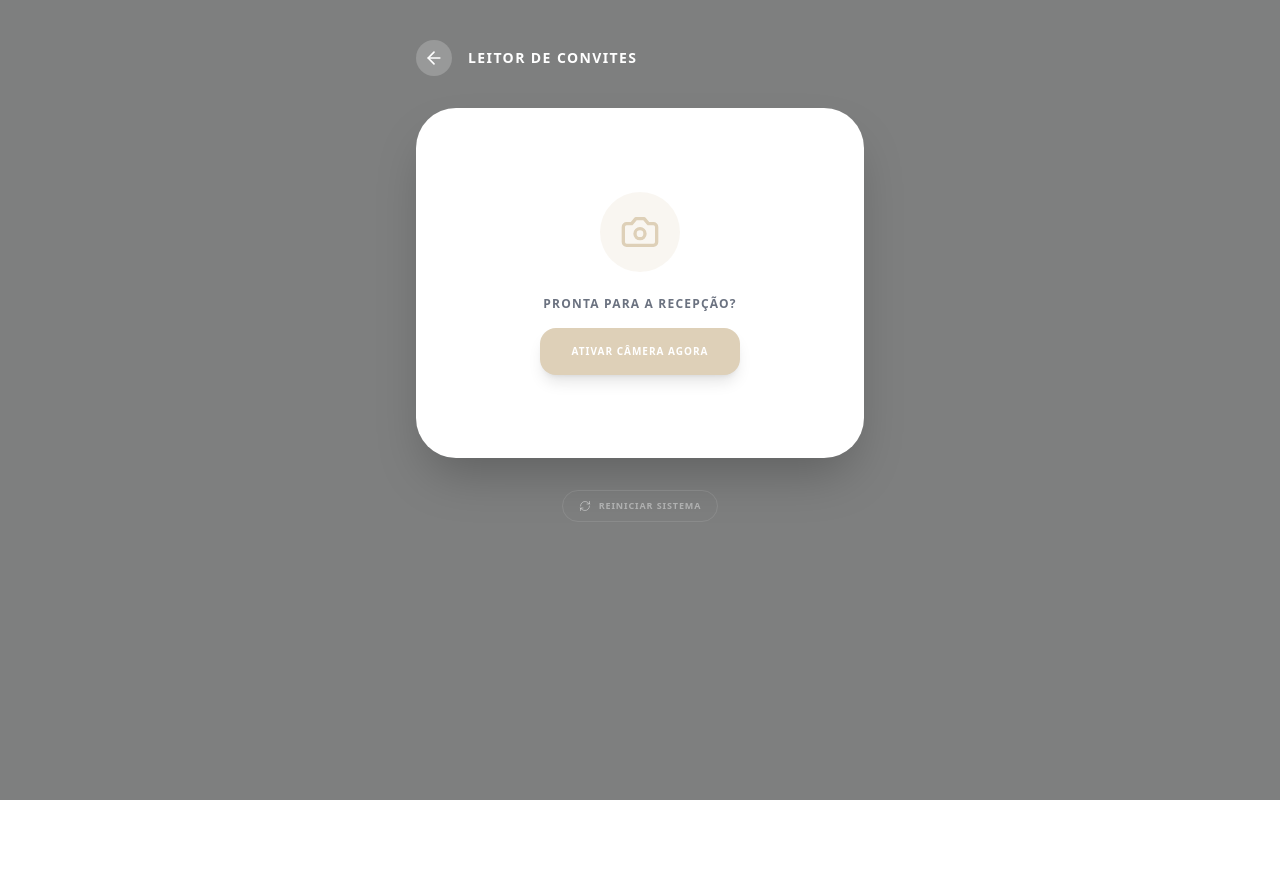
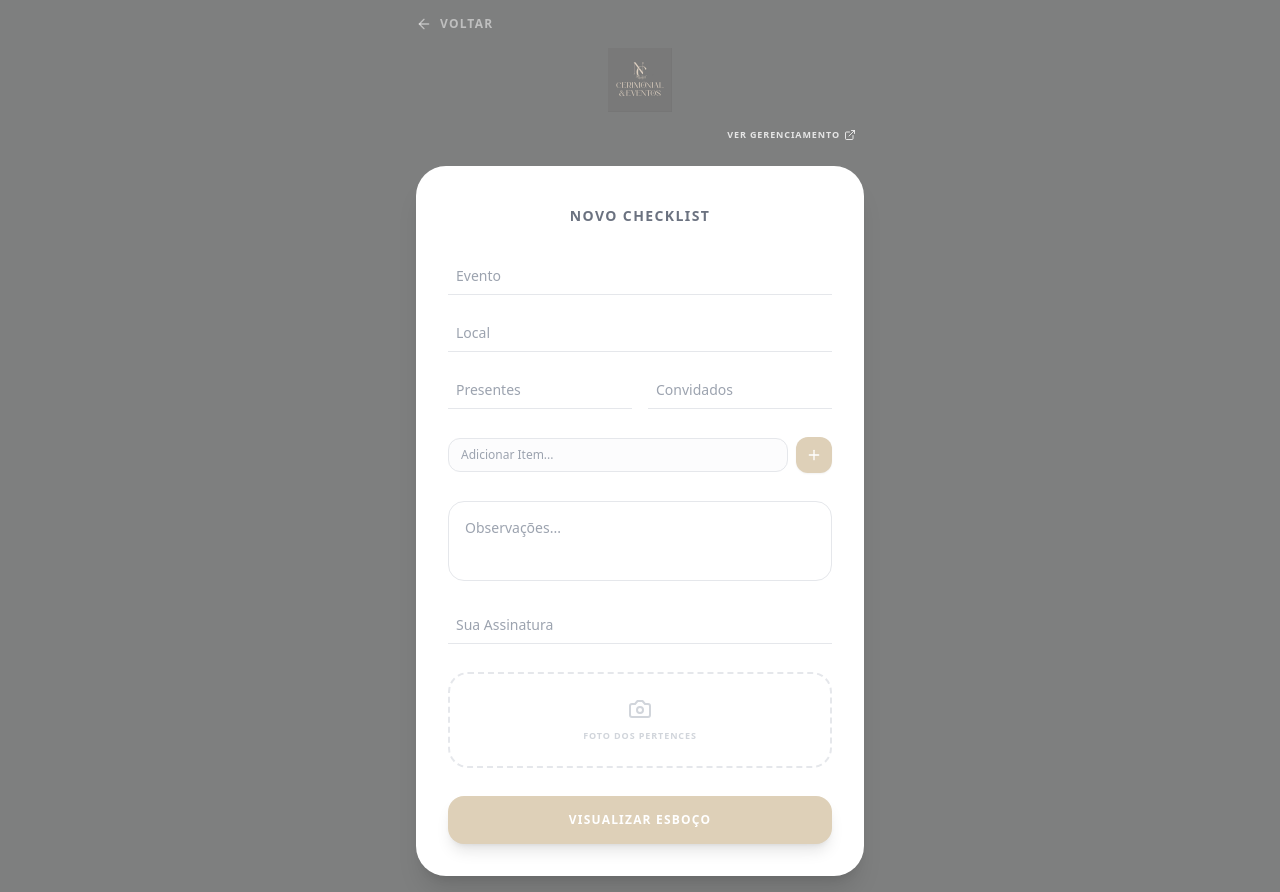
Before and after one commit to layssa20pinheiro-oss/app-checklist-saida, a Next.js app: page /checkin in a window 1280 px wide. Before the commit the page ends 800 px from the top, so only its background shows below. Built offline with nearby package versions, Linux system fonts and the light colour scheme.

Commit message:
Update checkin.js

```diff
--- a/pages/checkin.js
+++ b/pages/checkin.js
@@ -1,7 +1,8 @@
-import { useState, useEffect } from 'react';
+import { useRouter } from 'next/router';
+import { useState, useRef, useEffect } from 'react';
 import { createClient } from '@supabase/supabase-js';
-import { Html5QrcodeScanner, Html5QrcodeSupportedFormats } from 'html5-qrcode';
-import { ArrowLeft, UserCheck, UserX, Loader2, Camera, RefreshCw } from 'lucide-react';
+import html2canvas from 'html2canvas';
+import { Camera, Plus, Trash2, Send, Loader2, ArrowLeft, ExternalLink } from 'lucide-react';
 import Link from 'next/link';
 
 const supabase = createClient(
@@ -9,127 +10,222 @@ const supabase = createClient(
   'eyJhbGciOiJIUzI1NiIsInR5cCI6IkpXVCJ9.eyJpc3MiOiJzdXBhYmFzZSIsInJlZiI6InJ0aWNmd3FwdGx4a3BnYXdwendmIiwicm9sZSI6ImFub24iLCJpYXQiOjE3NzM4NDA2MTEsImV4cCI6MjA4OTQxNjYxMX0.vOmi-rKKxXuZ5SP7uZe81Cr0fKW_fWN4Hmuf90soijM'
 );
 
-export default function Checkin() {
-  const [resultado, setResultado] = useState(null);
+export default function ChecklistPage() {
+  const router = useRouter();
+  const { id, reportId } = router.query;
+
+  const [etapa, setEtapa] = useState('form');
   const [loading, setLoading] = useState(false);
-  const [scannerAtivo, setScannerAtivo] = useState(false);
+  const [uploading, setUploading] = useState(false);
+  const [itens, setItens] = useState([]);
+  const [novoItem, setNovoItem] = useState('');
 
-  const iniciarScanner = () => {
-    setScannerAtivo(true);
-    // Pequeno atraso para o elemento "reader" aparecer na tela antes de iniciar
-    setTimeout(() => {
-      const scanner = new Html5QrcodeScanner("reader", {
-        fps: 20,
-        qrbox: { width: 250, height: 250 },
-        aspectRatio: 1.0,
-        supportedScanTypes: [0] // Força apenas câmera
-      }, false);
+  const [form, setForm] = useState({
+    evento: '',
+    local: '',
+    responsavel: '',
+    presentes: '',
+    convidados: '',
+    observacoes: ''
+  });
 
-      scanner.render(async (decodedText) => {
-        scanner.clear(); // Para a câmera imediatamente
+  const [fotoUrl, setFotoUrl] = useState('');
+  const [finalReportId, setFinalReportId] = useState('');
+  const areaCapturaRef = useRef();
+
+  useEffect(() => {
+    if (reportId) {
+      supabase.from('checklists').select('*').eq('id', reportId).single().then(({ data }) => {
+        if (data) {
+          setForm({
+            evento: data.evento || '',
+            local: data.local || '',
+            responsavel: data.responsavel || '',
+            presentes: data.presentes || '',
+            convidados: data.convidados || '',
+            observacoes: data.observacoes || ''
+          });
+          setItens(data.itens || []);
+          setFotoUrl(data.foto_url || '');
+        }
+      });
+    } else if (id) {
+        supabase.from('eventos').select('*').eq('id', id).single().then(({ data }) => {
+            if (data) setForm(prev => ({ ...prev, evento: data.nome }));
+        });
+    }
+  }, [reportId, id]);
+
+  const handleFotoUpload = async (e) => {
+    const file = e.target.files[0];
+    if (!file) return;
+    setUploading(true);
+    const fileExt = file.name.split('.').pop();
+    const fileName = `${Math.random()}.${fileExt}`;
+    const filePath = `pertences/${fileName}`;
+    const { error: uploadError } = await supabase.storage.from('fotos').upload(filePath, file);
+    if (!uploadError) {
+      const { data } = supabase.storage.from('fotos').getPublicUrl(filePath);
+      setFotoUrl(data.publicUrl);
+    } else {
+      alert("Erro ao enviar foto: " + uploadError.message);
+    }
+    setUploading(false);
+  };
+
+  const salvarETerminar = async () => {
     setLoading(true);
+    try {
+      const canvas = await html2canvas(areaCapturaRef.current, { scale: 2, backgroundColor: "#7e7f7f" });
+      const imagemBlob = await new Promise(res => canvas.toBlob(res, 'image/png'));
+      const nomeImg = `rel_${Date.now()}.png`;
+      await supabase.storage.from('fotos').upload(nomeImg, imagemBlob);
+      const urlImg = supabase.storage.from('fotos').getPublicUrl(nomeImg).data.publicUrl;
 
-        try {
-          const { data, error } = await supabase
-            .from('convidados')
-            .update({ status: true })
-            .eq('id', decodedText)
-            .select()
-            .single();
+      const dados = { ...form, itens, pdf_url: urlImg, foto_url: fotoUrl, evento_id: id };
+      let res;
+      if (reportId) {
+          res = await supabase.from('checklists').update(dados).eq('id', reportId).select();
+      } else {
+          res = await supabase.from('checklists').insert([dados]).select();
+      }
+      if (res.data) {
+        setFinalReportId(res.data[0].id);
+        setEtapa('sucesso');
+      }
+    } catch (e) { alert(e.message); }
+    setLoading(false);
+  };
 
-          if (data) {
-            setResultado({ success: true, nome: data.nome, mesa: data.mesa });
-          } else {
-            setResultado({ success: false, msg: "Convite não encontrado no sistema." });
-          }
-        } catch (err) {
-          setResultado({ success: false, msg: "Erro ao conectar com o banco de dados." });
-        } finally {
-          setLoading(false);
-        }
-      }, (error) => {
-        // Erro comum de busca, não precisa mostrar
-      });
-    }, 300);
+  const enviarWhatsApp = () => {
+    const linkApp = `${window.location.origin}/?id=${finalReportId}`;
+    const texto = `Olá! Finalizamos a organização dos seus pertences. Tudo foi recolhido com muito cuidado por nossa equipe.\n\n✨ *Seu Relatório Digital:* ${linkApp}\n\nFoi um prazer fazer parte desse sonho.`;
+    window.open(`https://wa.me/?text=${encodeURIComponent(texto)}`, '_top');
   };
 
   return (
-    <div className="min-h-screen bg-[#7e7f7f] p-4 flex flex-col items-center font-sans text-slate-800">
+    <div className="min-h-screen bg-[#7e7f7f] p-4 flex flex-col items-center font-sans">
+
+      {etapa === 'form' && (
         <div className="w-full max-w-md">
+          <Link href={`/menu-evento?id=${id}`} className="text-white/50 mb-4 flex items-center gap-2 text-xs uppercase font-bold tracking-widest"><ArrowLeft size={16}/> Voltar</Link>
 
-        <div className="flex items-center mb-8 pt-6">
-          <Link href="/" className="bg-white/20 p-2 rounded-full text-white hover:bg-white/30 transition">
-            <ArrowLeft size={20}/>
+          <div className="flex flex-col items-center w-full mb-6 relative">
+            {/* AQUI ESTÁ A PRIMEIRA CORREÇÃO DA IMAGEM */}
+            <img src="/icon.png" className="h-16 opacity-90 mb-4" alt="Logo Cerimonial" />
+            <div className="w-full flex justify-end pr-2">
+               <Link href={`/historico?id=${id}`} className="flex items-center gap-1 text-white/80 hover:text-white text-[9px] font-bold uppercase tracking-widest transition-all">
+                 VER GERENCIAMENTO <ExternalLink size={12}/>
                </Link>
-          <h1 className="text-white font-bold ml-4 uppercase tracking-widest text-sm">Leitor de Convites</h1>
+            </div>
           </div>
 
-        <div className="bg-white rounded-[40px] p-6 shadow-2xl overflow-hidden min-h-[350px] flex flex-col justify-center">
+          <div className="bg-white rounded-[30px] p-8 shadow-xl relative">
+            <h2 className="text-center font-bold text-gray-500 mb-8 uppercase text-sm tracking-widest mt-2">
+                {reportId ? "Editar Relatório" : "Novo Checklist"}
+            </h2>
 
-          {!scannerAtivo && !resultado && !loading && (
-            <div className="text-center py-10">
-              <div className="bg-[#ded0b8]/20 w-20 h-20 rounded-full flex items-center justify-center mx-auto mb-6">
-                <Camera className="text-[#ded0b8]" size={40} />
+            <div className="space-y-5">
+              <input className="w-full border-b border-gray-200 p-2 outline-none text-sm text-gray-600 placeholder:text-gray-400" placeholder="Evento" value={form.evento} onChange={e=>setForm({...form, evento: e.target.value})} />
+              <input className="w-full border-b border-gray-200 p-2 outline-none text-sm text-gray-600 placeholder:text-gray-400" placeholder="Local" value={form.local} onChange={e=>setForm({...form, local: e.target.value})} />
+
+              <div className="flex gap-4">
+                  <input className="w-full border-b border-gray-200 p-2 outline-none text-sm text-gray-600 placeholder:text-gray-400" placeholder="Presentes" value={form.presentes} onChange={e=>setForm({...form, presentes: e.target.value})} />
+                  <input className="w-full border-b border-gray-200 p-2 outline-none text-sm text-gray-600 placeholder:text-gray-400" placeholder="Convidados" value={form.convidados} onChange={e=>setForm({...form, convidados: e.target.value})} />
               </div>
-              <h2 className="text-gray-500 font-bold uppercase text-xs tracking-widest mb-4">Pronta para a recepção?</h2>
-              <button
-                onClick={iniciarScanner}
-                className="bg-[#ded0b8] text-white px-8 py-4 rounded-2xl font-bold uppercase text-[10px] tracking-widest shadow-lg active:scale-95 transition-all"
-              >
-                Ativar Câmera agora
-              </button>
+
+              <div className="pt-2">
+                <div className="flex items-center gap-2">
+                  <input className="flex-1 border border-gray-200 bg-gray-50/50 focus-within:border-[#ded0b8] transition-colors rounded-xl px-3 py-2 text-xs outline-none" placeholder="Adicionar Item..." value={novoItem} onChange={e=>setNovoItem(e.target.value)} onKeyDown={(e) => e.key === 'Enter' && setNovoItem(novoItem.trim() ? (setItens([...itens, novoItem.trim()]), '') : novoItem)} />
+                  <button onClick={() => { if(novoItem.trim()){ setItens([...itens, novoItem.trim()]); setNovoItem(''); } }} className="bg-[#ded0b8] p-2.5 rounded-xl text-white shadow-sm"><Plus size={16}/></button>
+                </div>
+                {itens.length > 0 && (
+                    <ul className="text-xs space-y-1 mt-3">
+                    {itens.map((it, i) => <li key={i} className="bg-gray-50 p-3 rounded-xl flex justify-between items-center italic text-gray-500 border border-gray-100">• {it} <Trash2 size={14} onClick={()=>setItens(itens.filter((_,idx)=>idx!==i))} className="text-gray-300 hover:text-red-300"/></li>)}
+                    </ul>
+                )}
+              </div>
+
+              <div className="pt-2">
+                  <textarea className="w-full border border-gray-200 rounded-2xl p-4 outline-none text-sm text-gray-600 placeholder:text-gray-400 min-h-[80px] resize-none focus:border-[#ded0b8] transition-colors" placeholder="Observações..." value={form.observacoes} onChange={e => setForm({...form, observacoes: e.target.value})}></textarea>
+              </div>
+
+              <input className="w-full border-b border-gray-200 p-2 outline-none text-sm text-gray-600 placeholder:text-gray-400 mt-2" placeholder="Sua Assinatura" value={form.responsavel} onChange={e=>setForm({...form, responsavel: e.target.value})} />
+
+              <div className="pt-2 pb-2">
+                <label className="relative flex flex-col items-center justify-center w-full h-24 border-2 border-dashed border-gray-200 rounded-[20px] cursor-pointer hover:bg-gray-50 transition-colors overflow-hidden group">
+                    {uploading ? (
+                    <div className="flex flex-col items-center text-gray-400 gap-2"><Loader2 className="animate-spin" size={20}/><span className="text-[9px] uppercase font-bold tracking-widest">Enviando...</span></div>
+                    ) : fotoUrl ? (
+                    <img src={fotoUrl} className="w-full h-full object-cover opacity-90" />
+                    ) : (
+                    <div className="flex flex-col items-center text-gray-300 group-hover:text-[#ded0b8] transition-colors gap-2">
+                        <Camera size={24} />
+                        <span className="text-[9px] uppercase font-bold tracking-widest">Foto dos Pertences</span>
+                    </div>
+                    )}
+                    <input type="file" className="hidden" accept="image/*" onChange={handleFotoUpload} />
+                </label>
+              </div>
+
+              <button onClick={() => setEtapa('resumo')} disabled={uploading} className="w-full bg-[#ded0b8] text-white font-bold py-4 rounded-2xl mt-4 uppercase text-xs tracking-widest shadow-lg active:scale-95 transition-all">Visualizar Esboço</button>
+            </div>
+          </div>
         </div>
       )}
 
-          {scannerAtivo && !resultado && !loading && (
-            <div className="animate-in fade-in duration-500">
-              <p className="text-center text-[9px] font-bold text-gray-400 uppercase tracking-widest mb-4 italic">Posicione o código no quadrado</p>
-              <div id="reader" className="overflow-hidden rounded-3xl border-0 bg-black"></div>
+      {etapa === 'resumo' && (
+        <div className="w-full flex flex-col items-center pb-24">
+          <div ref={areaCapturaRef} className="w-[380px] bg-[#7e7f7f] p-6 flex flex-col items-center">
+            {/* AQUI ESTÁ A SEGUNDA CORREÇÃO DA IMAGEM */}
+            <img src="/icon.png" className="max-w-[120px] mb-6" alt="Logo Cerimonial" />
+
+            <div className="w-full bg-white rounded-[25px] p-8 text-gray-700 text-xs shadow-sm">
+                <h2 className="text-center font-bold text-lg mb-6 uppercase tracking-[5px] text-[#7e7f7f]">Relatório</h2>
+                <p className="border-b pb-2 mb-2 uppercase"><strong>EVENTO:</strong> {form.evento}</p>
+                <p className="border-b pb-2 mb-2 uppercase"><strong>LOCAL:</strong> {form.local}</p>
+                {(form.presentes || form.convidados) && (
+                    <div className="border-b pb-2 mb-2 flex gap-4 uppercase">
+                        {form.presentes && <p><strong>PRESENTES:</strong> {form.presentes}</p>}
+                        {form.convidados && <p><strong>CONVIDADOS:</strong> {form.convidados}</p>}
+                    </div>
+                )}
+                <div className="mt-4 font-bold uppercase text-[10px] text-gray-400">ITENS RECOLHIDOS:</div>
+                <ul className="italic text-gray-500 mb-4 pl-2 space-y-1 mt-2">{itens.map((it, i) => <li key={i}>• {it}</li>)}</ul>
+                {form.observacoes && (
+                    <div className="border-t pt-3 mb-4">
+                        <span className="font-bold uppercase text-[10px] text-gray-400 block mb-1">OBSERVAÇÕES:</span>
+                        <p className="italic text-gray-500">{form.observacoes}</p>
+                    </div>
+                )}
+                {fotoUrl && (
+                    <div className="border-t pt-4 mb-4">
+                        <span className="font-bold uppercase text-[10px] text-gray-400 block mb-2">FOTO REGISTRADA:</span>
+                        <img src={fotoUrl} className="w-full rounded-xl" />
+                    </div>
+                )}
+                <p className="border-t pt-4 uppercase text-gray-600"><strong>RESPONSÁVEL:</strong> {form.responsavel}</p>
+            </div>
+          </div>
+          <div className="fixed bottom-0 bg-white p-4 flex gap-2 w-full max-w-md rounded-t-3xl shadow-[0_-10px_40px_rgba(0,0,0,0.1)]">
+            <button onClick={() => setEtapa('form')} className="flex-1 bg-gray-100 py-4 rounded-2xl text-xs font-bold uppercase text-gray-500 hover:bg-gray-200 transition-colors">Ajustar</button>
+            <button onClick={salvarETerminar} className="flex-2 bg-[#8da38d] text-white py-4 px-8 rounded-2xl text-xs font-bold uppercase shadow-lg active:scale-95 transition-all flex justify-center items-center">
+                {loading ? <Loader2 className="animate-spin"/> : "Confirmar e Enviar"}
+            </button>
+          </div>
         </div>
       )}
 
-          {loading && (
-            <div className="flex flex-col items-center py-20">
-              <Loader2 className="animate-spin text-[#ded0b8] mb-4" size={50} />
-              <p className="text-gray-400 text-[10px] uppercase font-bold tracking-widest">Validando entrada...</p>
-            </div>
-          )}
-
-          {resultado && (
-            <div className="text-center py-10 animate-in zoom-in duration-300">
-              {resultado.success ? (
-                <>
-                  <div className="bg-green-100 text-green-600 w-24 h-24 rounded-full flex items-center justify-center mx-auto mb-6 shadow-inner">
-                    <UserCheck size={48} />
-                  </div>
-                  <h2 className="text-2xl font-bold text-gray-700 uppercase tracking-tight">{resultado.nome}</h2>
-                  <p className="text-gray-400 font-bold mt-2 text-sm uppercase tracking-widest">Mesa: {resultado.mesa || 'Livre'}</p>
-                  <button onClick={() => window.location.reload()} className="mt-10 bg-[#8da38d] text-white px-10 py-4 rounded-2xl font-bold uppercase text-[10px] tracking-widest shadow-lg">
-                    Próxima Leitura
+      {etapa === 'sucesso' && (
+        <div className="bg-white rounded-[40px] p-10 text-center shadow-2xl max-w-xs mt-20 animate-in zoom-in duration-300">
+          <div className="text-5xl mb-4">✨</div>
+          <h2 className="text-gray-500 font-bold uppercase text-sm tracking-widest mb-10">Relatório Criado!</h2>
+          <button onClick={enviarWhatsApp} className="w-full bg-[#25D366] text-white py-4 rounded-2xl font-bold text-xs uppercase flex items-center justify-center gap-2 mb-4 shadow-lg hover:bg-[#20b858] transition-colors">
+            <Send size={16}/> Enviar no WhatsApp
           </button>
-                </>
-              ) : (
-                <>
-                  <div className="bg-red-100 text-red-500 w-24 h-24 rounded-full flex items-center justify-center mx-auto mb-6 shadow-inner">
-                    <UserX size={48} />
-                  </div>
-                  <h2 className="text-xl font-bold text-gray-700 uppercase">Acesso Negado</h2>
-                  <p className="text-gray-400 text-sm mt-2">{resultado.msg}</p>
-                  <button onClick={() => window.location.reload()} className="mt-10 bg-gray-400 text-white px-10 py-4 rounded-2xl font-bold uppercase text-[10px] tracking-widest">
-                    Tentar Novamente
-                  </button>
-                </>
-              )}
+          <button onClick={() => router.push(`/menu-evento?id=${id}`)} className="w-full text-gray-400 py-4 text-[10px] font-bold uppercase tracking-widest hover:text-gray-600 transition-colors">Voltar ao Menu</button>
         </div>
       )}
     </div>
-
-        <div className="mt-8 flex justify-center gap-4">
-           <button onClick={() => window.location.reload()} className="text-white/40 flex items-center gap-2 text-[9px] uppercase font-bold tracking-widest border border-white/10 px-4 py-2 rounded-full">
-              <RefreshCw size={12}/> Reiniciar Sistema
-           </button>
-        </div>
-      </div>
-    </div>
   );
 }
```
Lines whose indentation alone changed are shown as unchanged.
